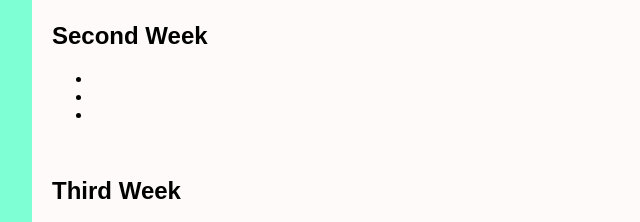
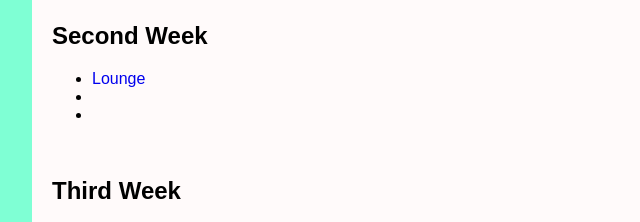
Before and after one commit to wangtenghong/aerowang.github.io, a plain HTML site: page index.html in a window 1280 px wide. Shown: the part 264-486 px from the top of the page, 288-928 px from the left. Drawn offline with Linux system fonts and the light colour scheme.

Commit message:
move lounge
move lounge directory from week1 to week2

```diff
--- a/index.html
+++ b/index.html
@@ -44,7 +44,7 @@
         <br>
         <h2>Second Week</h2>
         <ul>
-            <li></li>
+            <li><a href="week2/lounge/lounge.html">Lounge</a></li>
             <li></li>
             <li></li>
         </ul>
```
Also changed, not shown: week2/lounge/about/directions.html (renamed from week1/lounge/about/directions.html), week2/lounge/beverages/elixir.html (renamed from week1/lounge/beverages/elixir.html), week2/lounge/images/blue.jpg (renamed from week1/lounge/images/blue.jpg), week2/lounge/images/drinks.gif (renamed from week1/lounge/images/drinks.gif), week2/lounge/images/green.jpg (renamed from week1/lounge/images/green.jpg), week2/lounge/images/lightblue.jpg (renamed from week1/lounge/images/lightblue.jpg), week2/lounge/images/red.jpg (renamed from week1/lounge/images/red.jpg), week2/lounge/lounge.html (renamed from week1/lounge/lounge.html), 8 other files.
